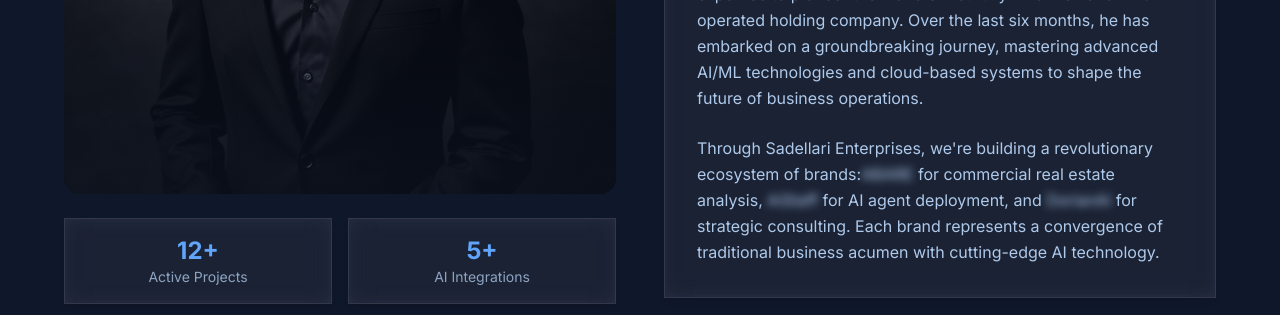
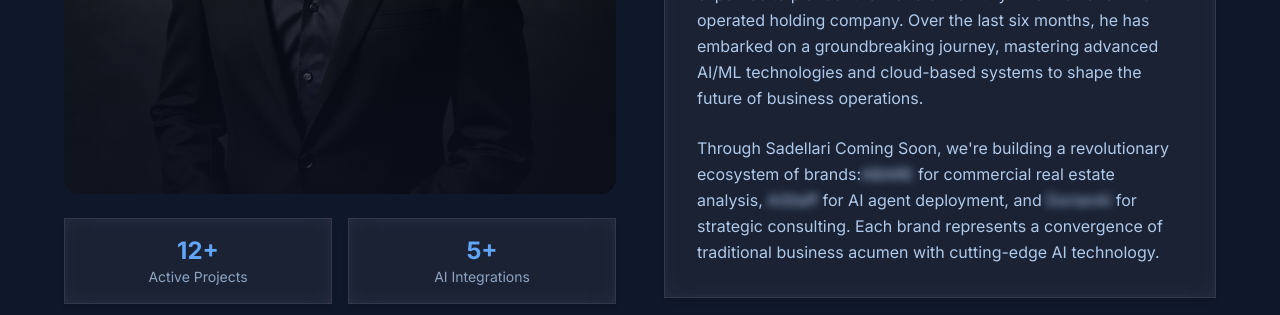
Before and after one commit to tony-42069/sadellari-website, a Next.js app: page / in a window 1280 px wide. Shown: the part 2780-3095 px from the top of the page. Built offline with nearby package versions, Linux system fonts and the light colour scheme.

Commit message:
Updated ENTERPRISES to Coming Soon

```diff
--- a/src/components/EnhancedLanding.tsx
+++ b/src/components/EnhancedLanding.tsx
@@ -293,7 +293,7 @@ const EnhancedLanding: React.FC = () => {
                     systems to shape the future of business operations.
                   </p>
                   <p className="text-blue-200/90 leading-relaxed">
-                    Through Sadellari Enterprises, we're building a revolutionary ecosystem of brands:
+                    Through Sadellari Coming Soon, we're building a revolutionary ecosystem of brands:
                     <span className="blur-sm select-none">ABARE</span> for commercial real estate analysis,{' '}
                     <span className="blur-sm select-none">AiStaff</span> for AI agent deployment, and{' '}
                     <span className="blur-sm select-none">DorianAI</span> for strategic consulting. Each brand represents a convergence of traditional
```
